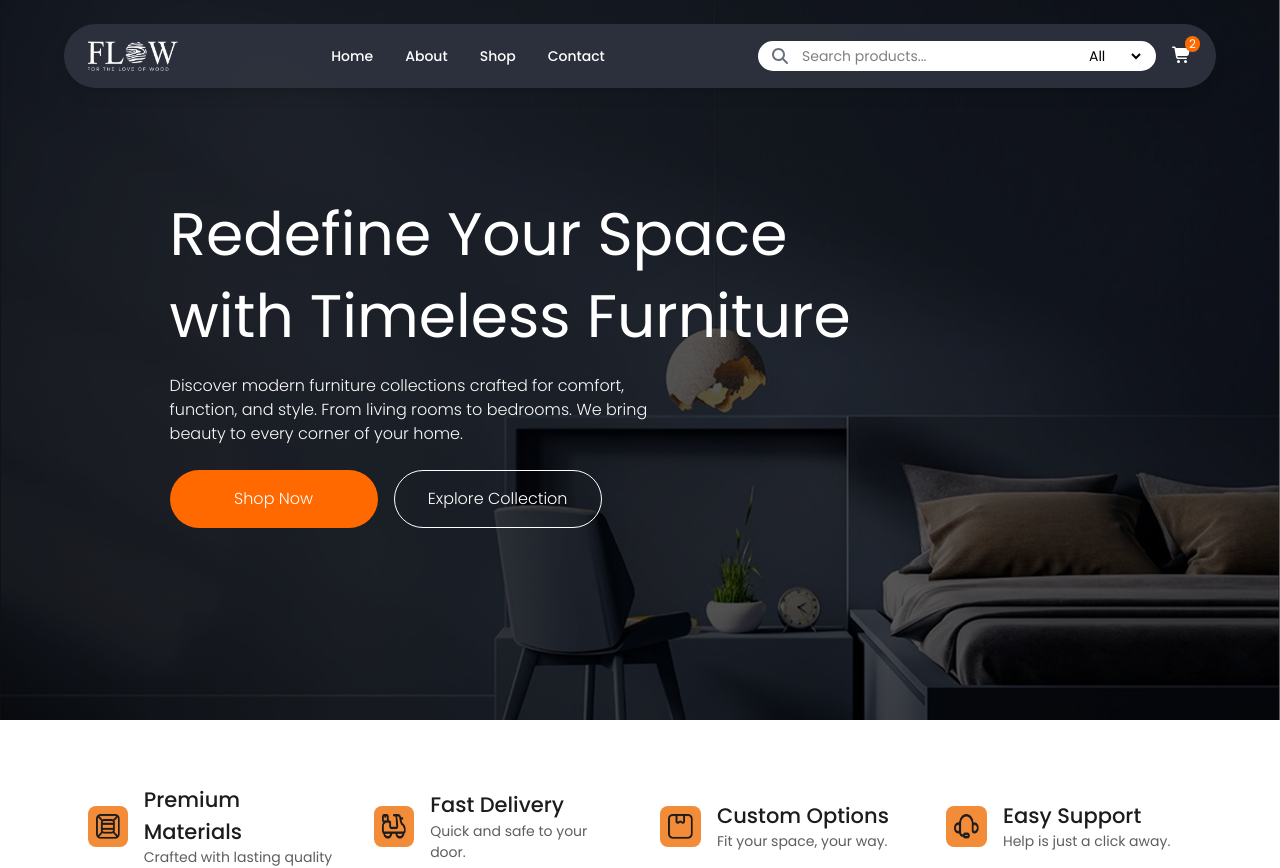
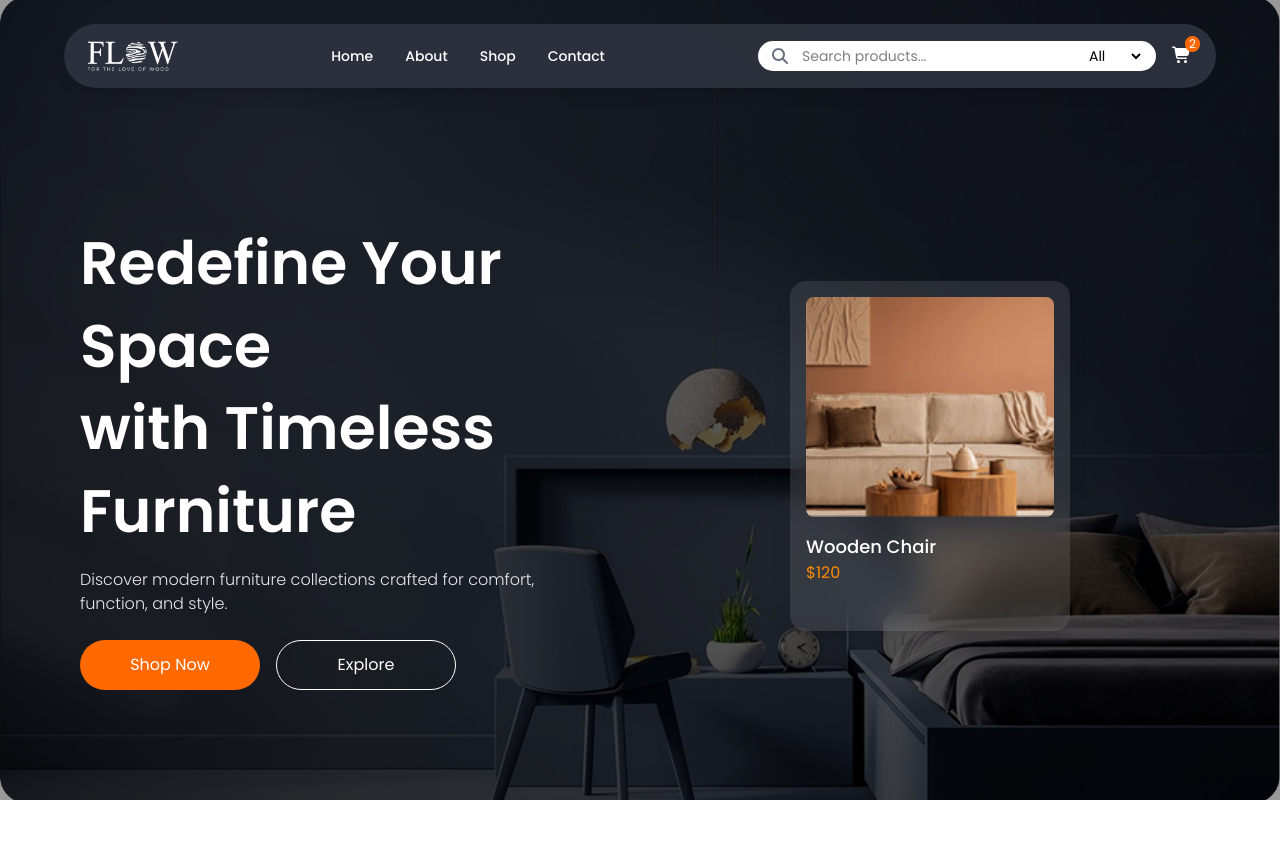
Before and after one commit to aazimsherazi19/shop-flow, a React (Vite) app: page / in a window 1280 px wide. Shown: the top 868 px of the page. Built offline with nearby package versions, Linux system fonts and the light colour scheme.

Commit message:
Hero section fixed

```diff
--- a/src/assets/assets.js
+++ b/src/assets/assets.js
@@ -4,10 +4,11 @@ import f1 from "./f1.png";
 import f2 from "./f2.png";
 import f3 from "./f3.png";
 import f4 from "./f4.png";
-
+import chair from "./chair.png";
 
 export const assets = {
     logo,
     hero,
-    f1, f2, f3, f4
+    f1, f2, f3, f4,
+    chair
 }
--- a/src/sections/Hero.jsx
+++ b/src/sections/Hero.jsx
@@ -1,29 +1,92 @@
+
+// import { assets } from "../assets/assets.js";
+// const Hero = () => {
+//   return (
+//     <section className="relative h-screen bg-cover bg-center flex items-center"
+//     style={{ backgroundImage: `url(${assets.hero})` }}>
+
+//       {/* Overlay */}
+//       <div className="absolute inset-0 bg-black/40"></div>
+
+//       <div className="relative max-w-6xl ml-[12%] px-4 text-white">
+//         <h1 className="text-3xl md:text-6xl font-bold leading-snug font-normal">
+//           Redefine Your Space <br/>with Timeless Furniture
+//         </h1>
+//         <p className="mt-4 max-w-lg text-[#fafafa] font-light">
+//           Discover modern furniture collections crafted for comfort, function, and style. From living rooms to bedrooms. We bring beauty to every corner of your home.
+//         </p>
+
+//         <div className="flex gap-4">
+//         <button className="mt-6 bg-orange-500 px-6 py-3 rounded-4xl hover:bg-orange-600 font-light w-[208px] transition-all duration-500">
+//           Shop Now
+//         </button>
+
+//         <button className="mt-6 bg-transparent px-8 py-4 rounded-4xl hover:bg-white hover:text-dark font-light border-1 w-[208px] transition-all duration-500">
+//           Explore Collection
+//         </button>
+//         </div>
+
+//       </div>
+//     </section>
+//   );
+// };
+
+// export default Hero;
 
 import { assets } from "../assets/assets.js";
+
 const Hero = () => {
   return (
-    <section className="relative h-[90vh] bg-cover bg-center flex items-center"
-    style={{ backgroundImage: `url(${assets.hero})` }}>
-
+    <section
+      className="relative min-h-[100svh] pt-28 flex items-center bg-cover bg-center"
+      style={{ backgroundImage: `url(${assets.hero})` }}
+    >
       {/* Overlay */}
       <div className="absolute inset-0 bg-black/40"></div>
 
-      <div className="relative max-w-6xl ml-[12%] px-4 text-white">
-        <h1 className="text-3xl md:text-6xl font-bold leading-snug font-normal">
-          Redefine Your Space <br/>with Timeless Furniture
-        </h1>
-        <p className="mt-4 max-w-lg text-[#fafafa] font-light">
-          Discover modern furniture collections crafted for comfort, function, and style. From living rooms to bedrooms. We bring beauty to every corner of your home.
-        </p>
+      {/* Content */}
+      <div className="relative max-w-6xl mx-auto px-4 w-full grid md:grid-cols-2 gap-10 items-center text-white">
 
-        <div className="flex gap-4">
-        <button className="mt-6 bg-orange-500 px-6 py-3 rounded-4xl hover:bg-orange-600 font-light w-[208px] transition-all duration-500">
-          Shop Now
-        </button>
+        {/* LEFT TEXT */}
+        <div>
+          <h1 className="text-3xl md:text-6xl font-semibold leading-snug">
+            Redefine Your Space <br />with Timeless Furniture
+          </h1>
 
-        <button className="mt-6 bg-transparent px-8 py-4 rounded-4xl hover:bg-white hover:text-dark font-light border-1 w-[208px] transition-all duration-500">
-          Explore Collection
-        </button>
+          <p className="mt-4 max-w-lg text-gray-200 font-light">
+            Discover modern furniture collections crafted for comfort,
+            function, and style.
+          </p>
+
+          <div className="flex gap-4 mt-6 flex-wrap">
+            <button className="bg-orange-500 px-6 py-3 rounded-full hover:bg-orange-600 w-[180px] transition">
+              Shop Now
+            </button>
+
+            <button className="border px-6 py-3 rounded-full hover:bg-white hover:text-black w-[180px] transition">
+              Explore
+            </button>
+          </div>
+        </div>
+
+        {/* RIGHT FLOATING CARD */}
+        <div className="hidden md:flex justify-center">
+
+          <div className="relative w-[280px] h-[350px] bg-white/10 backdrop-blur-lg rounded-2xl shadow-xl p-4 animate-float">
+
+            <img
+              src={assets.chair} // dummy product image
+              alt=""
+              className="w-full h-[220px] object-cover rounded-lg"
+            />
+
+            <h3 className="mt-4 text-lg font-medium text-white">
+              Wooden Chair
+            </h3>
+
+            <p className="text-orange-400">$120</p>
+          </div>
+
         </div>
 
       </div>
```
Also changed, not shown: src/assets/chair.png (added).
